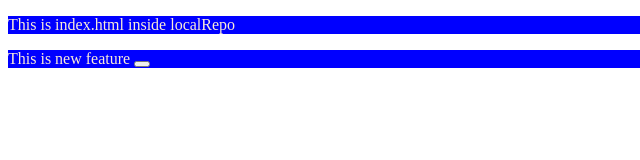
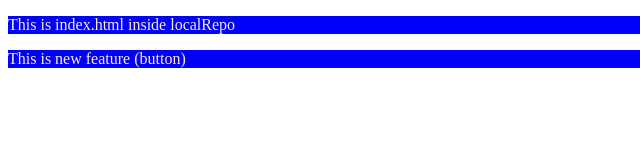
Before and after one commit to Pragnyananda-2023/localRepo, a plain HTML site: page index.html in a window 1280 px wide. Shown: the full height of the page, 0-640 px from the left. Drawn offline with Linux system fonts and the light colour scheme.

```diff
--- a/index.html
+++ b/index.html
@@ -8,6 +8,6 @@
 </head>
 <body>
     <p>This is index.html inside localRepo</p>
-    <p>This is new feature <button></button></p>
+    <p>This is new feature (button)</p>
 </body>
 </html>
```
